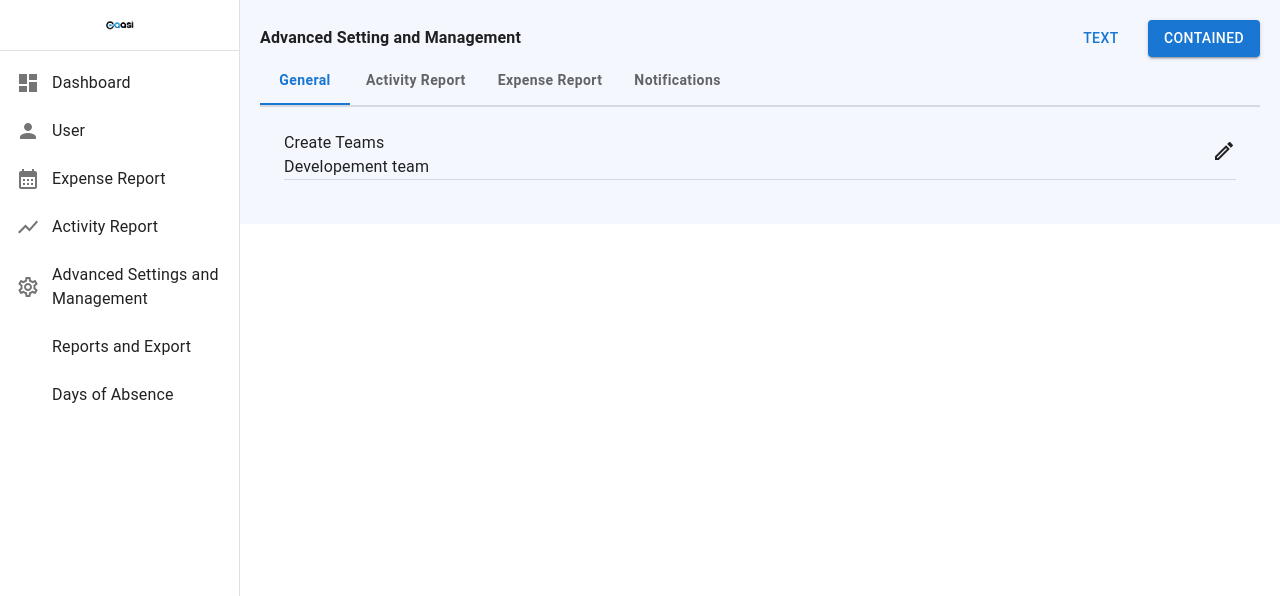
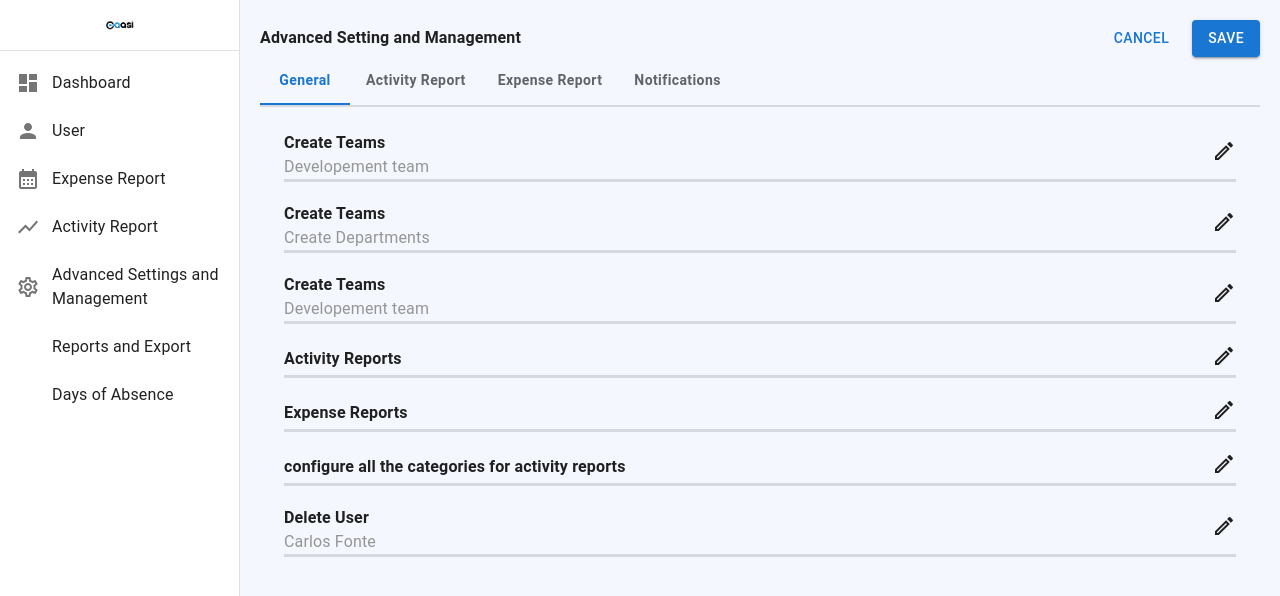
Before and after one commit to Zahoor-Baltee/NewCassi, a React (Vite) app: page /advancesetting in a window 1280 px wide. Shown: the top 596 px of the page. Built offline with nearby package versions, Linux system fonts and the light colour scheme.

Commit message:
Update in Advanced Setting

```diff
--- a/src/Pages/Advanced Setting And Management/AdvancedSettingAndManagement.jsx
+++ b/src/Pages/Advanced Setting And Management/AdvancedSettingAndManagement.jsx
@@ -34,8 +34,8 @@ export default function AdvancedSettingAndManagement() {
                 <Box sx={{ display: "flex", justifyContent: "space-between", alignItems: "center" }}>
                     <Typography sx={{ fontWeight: "bold" }}>Advanced Setting and Management</Typography>
                     <Box sx={{ display: "flex", gap: "15px" }}>
-                        <Button variant="text">Text</Button>
-                        <Button variant="contained">Contained</Button>
+                        <Button variant="text">Cancel</Button>
+                        <Button variant="contained">Save</Button>
                     </Box>
                 </Box>
                 <Box>
@@ -49,17 +49,81 @@ export default function AdvancedSettingAndManagement() {
                                     <Tab className='label-po' label="Notifications" value="4" />
                                 </TabList>
                             </Box>
-                            <TabPanel value="1">
-                                <Box sx={{ display: "flex", justifyContent: "space-between", alignItems: "center" }}>
-                                    <Box>
-                                        <Typography label="Create Teams">Create Teams</Typography>
-                                        <Typography>Developement team</Typography>
-                                    </Box>
-                                    <Box>
-                                        <CreateOutlinedIcon />
+                            <TabPanel sx={{ display: "flex", flexDirection: "column", gap: "20px" }} value="1">
+                                <Box sx={{ borderBottom: 3, borderColor: 'divider' }}>
+                                    <Box sx={{ display: "flex", justifyContent: "space-between", alignItems: "center" }}>
+                                        <Box>
+                                            <Typography sx={{ fontWeight: "600" }}>Create Teams</Typography>
+                                            <Typography sx={{ color: "#959595" }}>Developement team</Typography>
+                                        </Box>
+                                        <Box>
+                                            <CreateOutlinedIcon />
+                                        </Box>
                                     </Box>
                                 </Box>
-                                <Divider />
+                                <Box sx={{ borderBottom: 3, borderColor: 'divider' }}>
+                                    <Box sx={{ display: "flex", justifyContent: "space-between", alignItems: "center" }}>
+                                        <Box>
+                                            <Typography sx={{ fontWeight: "600" }}>Create Teams</Typography>
+                                            <Typography sx={{ color: "#959595" }}>Create Departments</Typography>
+                                        </Box>
+                                        <Box>
+                                            <CreateOutlinedIcon />
+                                        </Box>
+                                    </Box>
+                                </Box>
+                                <Box sx={{ borderBottom: 3, borderColor: 'divider' }}>
+                                    <Box sx={{ display: "flex", justifyContent: "space-between", alignItems: "center" }}>
+                                        <Box>
+                                            <Typography sx={{ fontWeight: "600" }}>Create Teams</Typography>
+                                            <Typography sx={{ color: "#959595" }}>Developement team</Typography>
+                                        </Box>
+                                        <Box>
+                                            <CreateOutlinedIcon />
+                                        </Box>
+                                    </Box>
+                                </Box>
+                                <Box sx={{ borderBottom: 3, borderColor: 'divider' }}>
+                                    <Box sx={{ display: "flex", justifyContent: "space-between", alignItems: "center" }}>
+                                        <Box>
+                                            <Typography sx={{ fontWeight: "600" }}>Activity Reports</Typography>
+                                        </Box>
+                                        <Box>
+                                            <CreateOutlinedIcon />
+                                        </Box>
+                                    </Box>
+                                </Box>
+                                <Box sx={{ borderBottom: 3, borderColor: 'divider' }}>
+                                    <Box sx={{ display: "flex", justifyContent: "space-between", alignItems: "center" }}>
+                                        <Box>
+                                            <Typography sx={{ fontWeight: "600" }}>Expense Reports</Typography>
+                                        </Box>
+                                        <Box>
+                                            <CreateOutlinedIcon />
+                                        </Box>
+                                    </Box>
+                                </Box>
+                                <Box sx={{ borderBottom: 3, borderColor: 'divider' }}>
+                                    <Box sx={{ display: "flex", justifyContent: "space-between", alignItems: "center" }}>
+                                        <Box>
+                                            <Typography sx={{ fontWeight: "600" }}>configure all the categories for activity reports </Typography>
+                                        </Box>
+                                        <Box>
+                                            <CreateOutlinedIcon />
+                                        </Box>
+                                    </Box>
+                                </Box>
+                                <Box sx={{ borderBottom: 3, borderColor: 'divider' }}>
+                                    <Box sx={{ display: "flex", justifyContent: "space-between", alignItems: "center" }}>
+                                        <Box>
+                                            <Typography sx={{ fontWeight: "600" }}>Delete User</Typography>
+                                            <Typography sx={{ color: "#959595" }}>Carlos Fonte</Typography>
+                                        </Box>
+                                        <Box>
+                                            <CreateOutlinedIcon />
+                                        </Box>
+                                    </Box>
+                                </Box>
                             </TabPanel>
                             <TabPanel value="2">Activity Report</TabPanel>
                             <TabPanel value="3">Expense Report</TabPanel>
```
